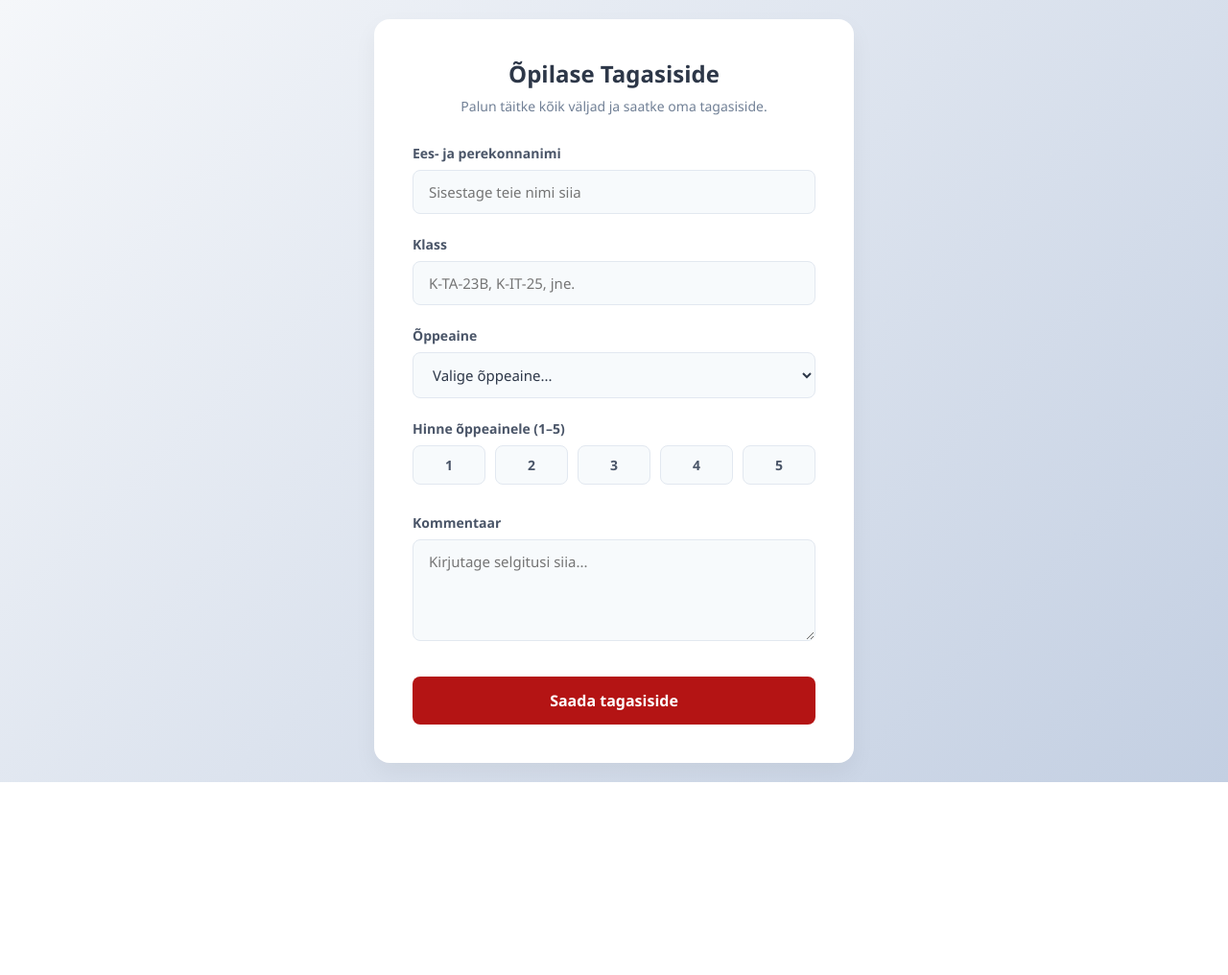
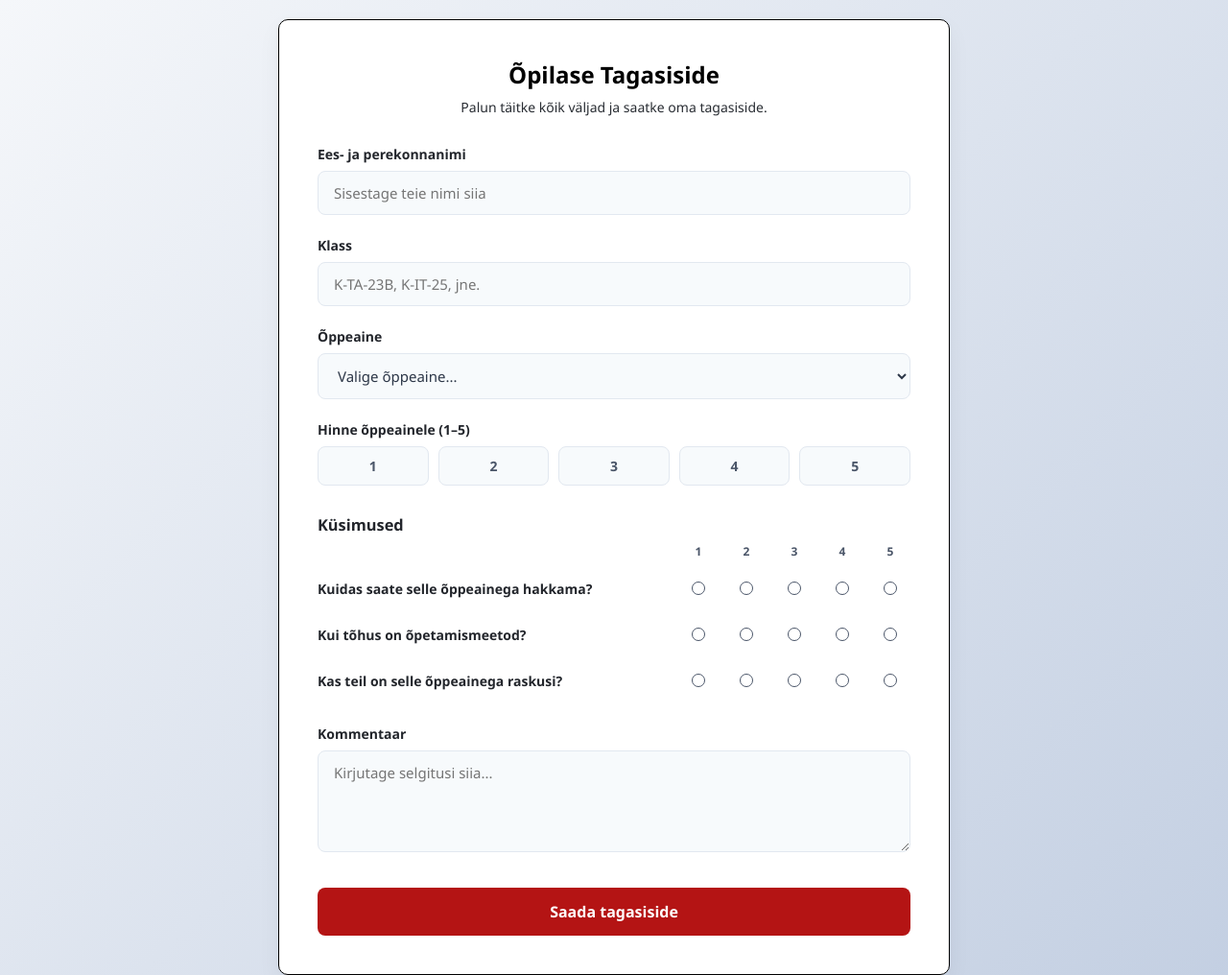
Before and after one commit to milestails777/feedbackformkta24b, a plain HTML site: page index.html in a window 1280 px wide. Shown: the top 1016 px of the page at 96% size. Before the commit the page ends 815 px from the top, so only its background shows below. Drawn offline with Linux system fonts and the light colour scheme.

Commit message:
form view html css update

```diff
--- a/index.html
+++ b/index.html
@@ -67,6 +67,43 @@
                 </div>
             </div>
 
+            <div class="form-group">
+                <label><h3>Küsimused</h3></label>
+                <div class="rating-table">
+                    <div class="rating-header">
+                        <span></span>
+                        <span>1</span>
+                        <span>2</span>
+                        <span>3</span>
+                        <span>4</span>
+                        <span>5</span>
+                    </div>
+                    <div class="rating-row">
+                        <span class="rating-question">Kuidas saate selle õppeainega hakkama?</span>
+                        <label><input type="radio" name="subject_progress" value="1" required><span></span></label>
+                        <label><input type="radio" name="subject_progress" value="2"><span></span></label>
+                        <label><input type="radio" name="subject_progress" value="3"><span></span></label>
+                        <label><input type="radio" name="subject_progress" value="4"><span></span></label>
+                        <label><input type="radio" name="subject_progress" value="5"><span></span></label>
+                    </div>
+                    <div class="rating-row">
+                        <span class="rating-question">Kui tõhus on õpetamismeetod?</span>
+                        <label><input type="radio" name="teaching_effectiveness" value="1" required><span></span></label>
+                        <label><input type="radio" name="teaching_effectiveness" value="2"><span></span></label>
+                        <label><input type="radio" name="teaching_effectiveness" value="3"><span></span></label>
+                        <label><input type="radio" name="teaching_effectiveness" value="4"><span></span></label>
+                        <label><input type="radio" name="teaching_effectiveness" value="5"><span></span></label>
+                    </div>
+                    <div class="rating-row">
+                        <span class="rating-question">Kas teil on selle õppeainega raskusi?</span>
+                        <label><input type="radio" name="difficulty" value="1" required><span></span></label>
+                        <label><input type="radio" name="difficulty" value="2"><span></span></label>
+                        <label><input type="radio" name="difficulty" value="3"><span></span></label>
+                        <label><input type="radio" name="difficulty" value="4"><span></span></label>
+                        <label><input type="radio" name="difficulty" value="5"><span></span></label>
+                    </div>
+                </div>
+            </div>
 
             <div class="form-group">
                 <label for="comment">Kommentaar</label>
--- a/style.css
+++ b/style.css
@@ -18,22 +18,23 @@ body {
 
 .form-container {
     background-color: #ffffff;
+    border: 1.5px solid #000000;
     padding: 40px;
-    border-radius: 16px;
+    border-radius: 10px;
     box-shadow: 0 10px 25px rgba(0, 0, 0, 0.05);
     width: 100%;
-    max-width: 500px;
+    max-width: 700px;
 }
 
 h2 {
-    color: #2d3748;
+    color: #000000;
     font-size: 24px;
     margin-bottom: 8px;
     text-align: center;
 }
 
 .subtitle {
-    color: #718096;
+    color: #292d33;
     font-size: 14px;
     text-align: center;
     margin-bottom: 30px;
@@ -46,7 +47,7 @@ h2 {
 
 label {
     display: block;
-    color: #4a5568;
+    color: #22252b;
     font-size: 14px;
     font-weight: 600;
     margin-bottom: 8px;
@@ -148,3 +149,80 @@ textarea:focus {
         padding: 25px 20px;
     }
 }
+
+
+.rating-table {
+    width: 100%;
+    margin-top: 8px;
+}
+
+.rating-header,
+.rating-row {
+    display: grid;
+    grid-template-columns: minmax(190px, 1fr) repeat(5, 42px);
+    align-items: center;
+    column-gap: 8px;
+}
+
+.rating-header {
+    margin-bottom: 6px;
+    text-align: center;
+    color: #4a5568;
+    font-size: 12px;
+    font-weight: 600;
+}
+
+.rating-row {
+    min-height: 48px;
+}
+
+.rating-question {
+    font-size: 14px;
+    font-weight: 600;
+    color: #22252b;
+}
+
+.rating-row label {
+    display: flex;
+    justify-content: center;
+    align-items: center;
+    margin: 0;
+    cursor: pointer;
+}
+
+.rating-row input {
+    position: absolute;
+    opacity: 0;
+    pointer-events: none;
+}
+
+.rating-row label > span {
+    width: 14px;
+    height: 14px;
+    border: 1.5px solid #4a5568;
+    border-radius: 50%;
+    display: block;
+    transition: all 0.2s ease;
+}
+
+.rating-row label:hover > span {
+    border-color: #3182ce;
+}
+
+.rating-row input:checked + span {
+    background-color: #288a2d;
+    border-color: #288a2d;
+    box-shadow: inset 0 0 0 3px #ffffff;
+}
+
+@media (max-width: 600px) {
+    .rating-header,
+    .rating-row {
+        grid-template-columns: minmax(140px, 1fr) repeat(5, 28px);
+        column-gap: 4px;
+    }
+
+    .rating-question {
+        font-size: 12px;
+    }
+}
```
